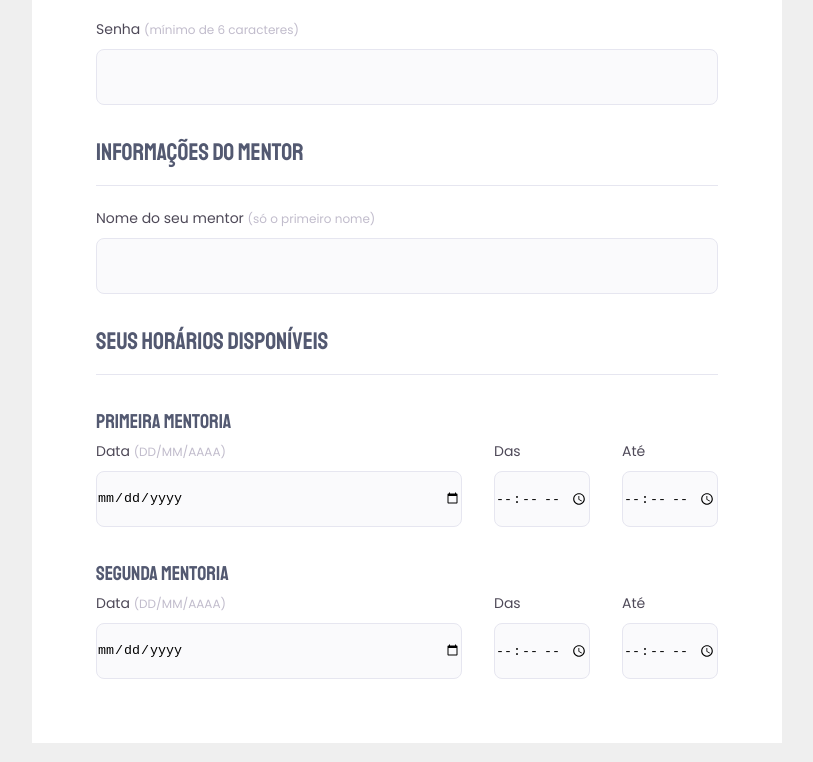
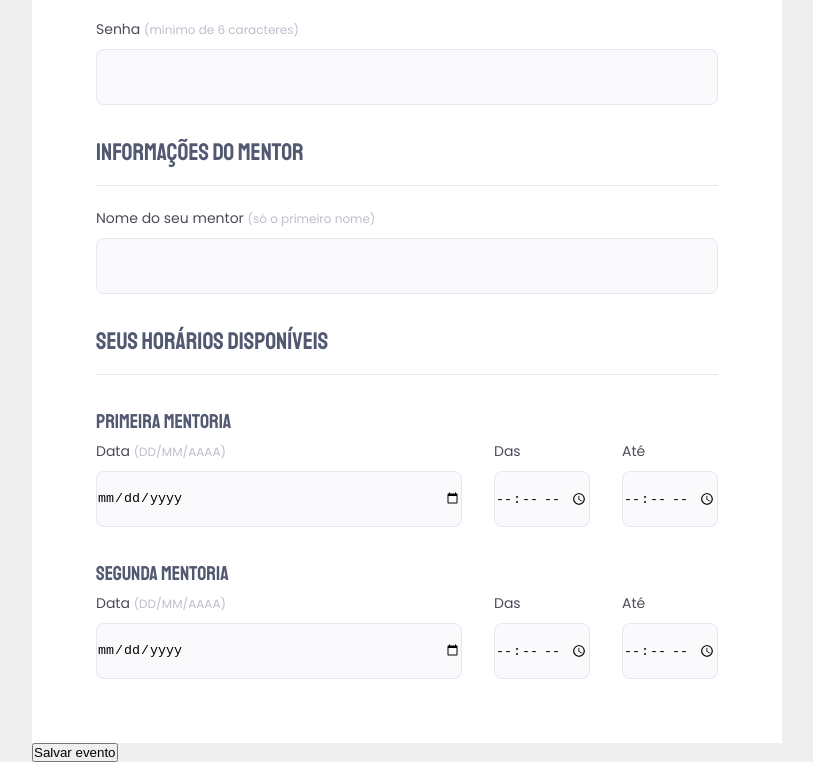
Before and after one commit to quirinof/mentoryForm, a plain HTML site: page index.html in a window 1280 px wide. Shown: the part 662-1424 px from the top of the page, without its empty margins (233-1046 px from the left). Drawn offline with Linux system fonts and the light colour scheme.

Commit message:
add submit button

```diff
--- a/index.html
+++ b/index.html
@@ -117,6 +117,10 @@
       </fieldset>
 
     </form>
+
+    <footer>
+      <input class="button" type="submit" value="Salvar evento" form="myform">
+    </footer>
   </div>
 </body>
 </html>
```
